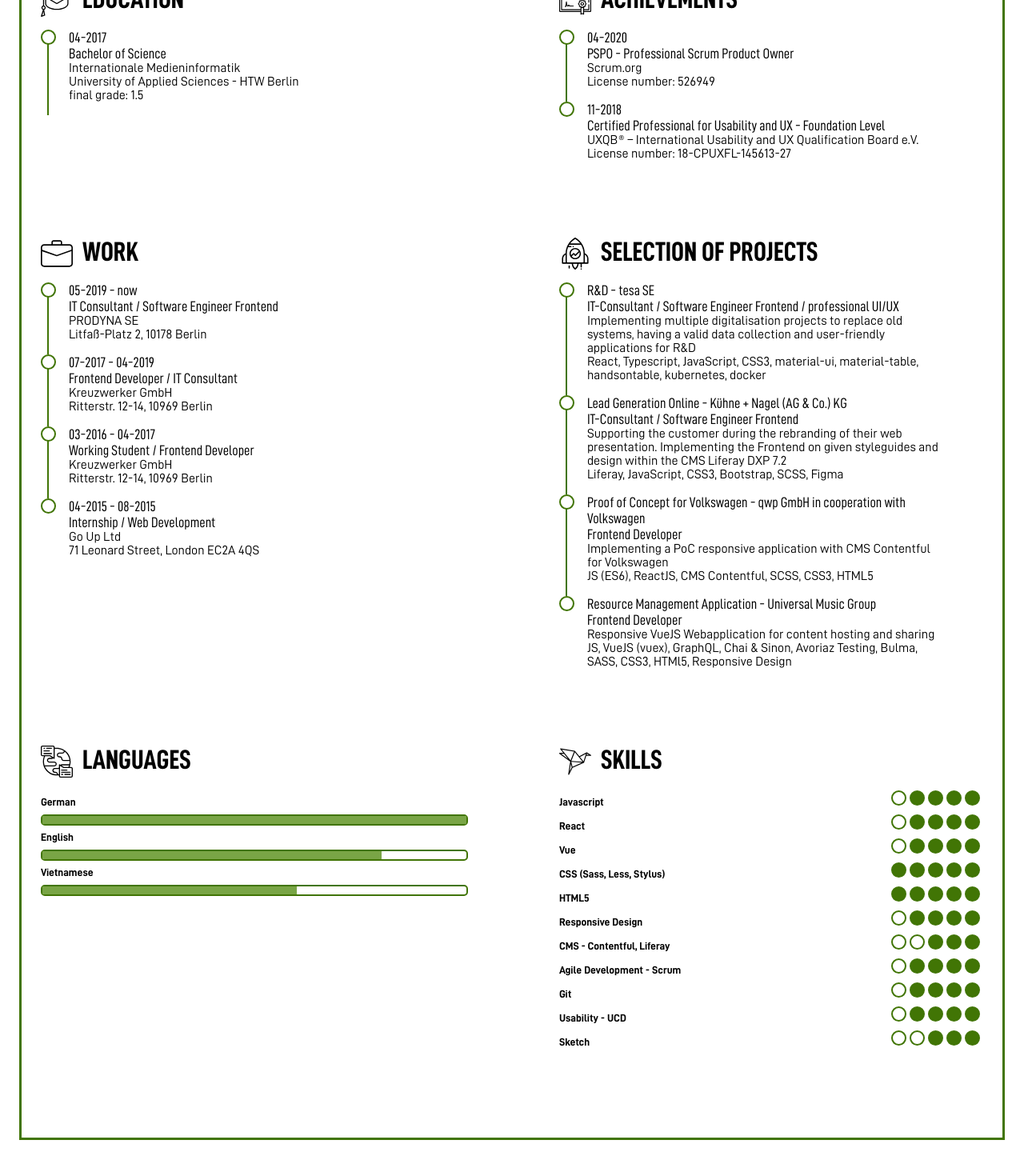
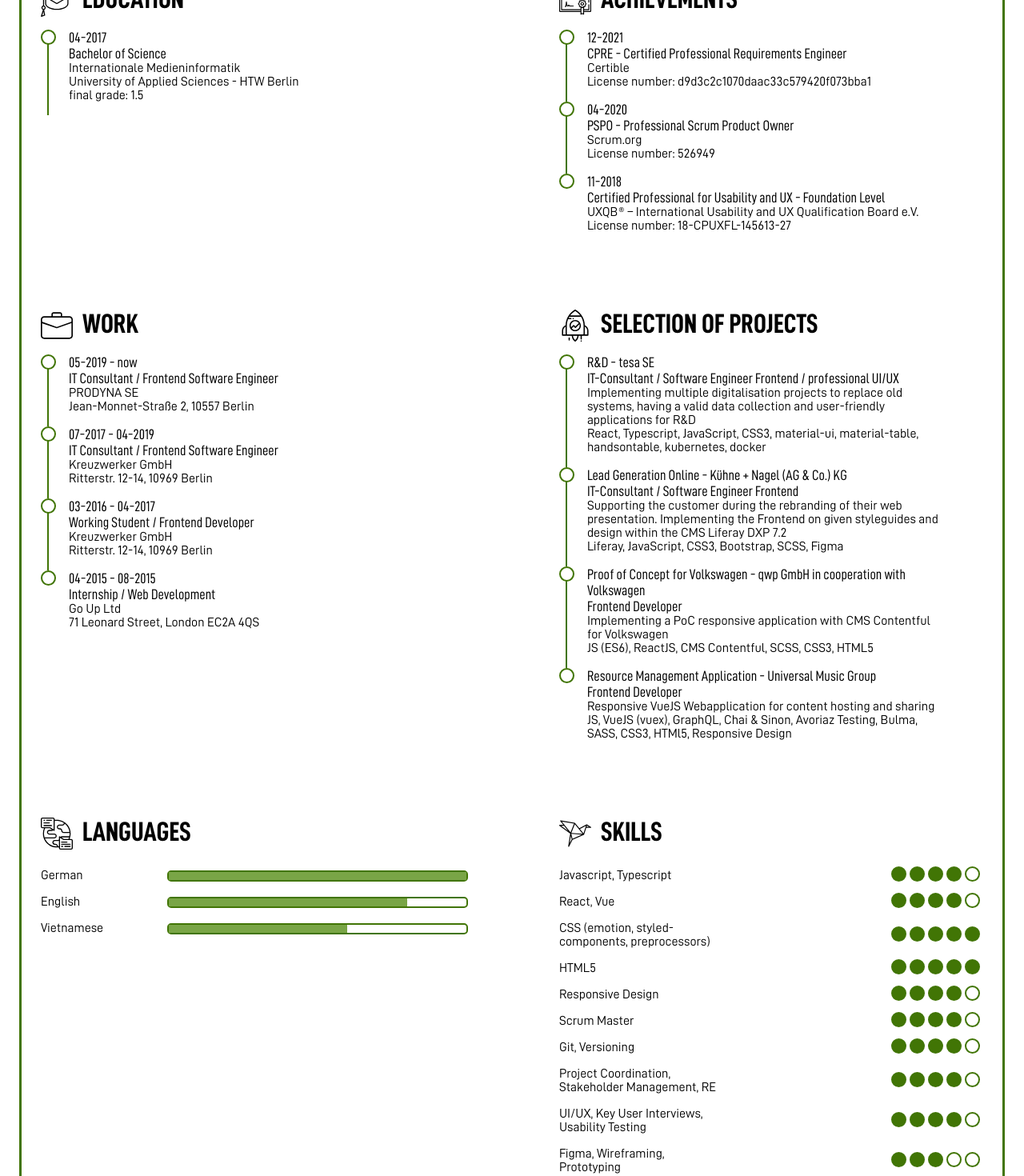
Before and after one commit to readmey/portfolio, a React (Create React App) app: page / in a window 1280 px wide. Shown: the part 220-1690 px from the top of the page at 80% size. Before the commit the page ends 1669 px from the top, so only its background shows below. Built offline with nearby package versions, Linux system fonts and the light colour scheme.

Commit message:
update portfolio data

```diff
--- a/src/components/SkillScale.js
+++ b/src/components/SkillScale.js
@@ -15,7 +15,6 @@ const StyledBubble = styled.div`
   width: 15px;
   border-radius: 25px;
   margin-right: 0.25rem;
-  float: right;
   border: 2px solid ${theme.colors.primary};
   background-color: ${(props) => (props.filled ? theme.colors.primary : "white")};
   @media (max-width: ${theme.breakpoints.xs}) {
@@ -29,11 +28,23 @@ const StyledFiller = styled.div`
   width: calc(20% * ${(props) => props.level});
 `;
 
-const StyledTitle = styled.h5`
+const StyledFlexWrapper = styled.div`
+  display: flex;
+  justify-content: space-between;
+  align-items: center;
+`;
+
+const StyledSkills = styled.div`
+  width: 100%;
+  text-align: right;
+`;
+
+const StyledTitle = styled.h4`
   display: inline-block;
   margin: 0.5rem 0.5rem 0.5rem 0;
   min-width: 150px;
   vertical-align: super;
+  font-weight: 400;
   @media (max-width: ${theme.breakpoints.xs}) {
     width: 100%;
   }
@@ -66,10 +77,12 @@ const SkillScale = (props) => {
         const { language, skill, level } = item;
 
         return (
-          <div className={`skill-${skill || language}`} key={index}>
+          <StyledFlexWrapper className={`skill-${skill || language}`} key={index}>
             <StyledTitle>{skill || language}</StyledTitle>
+            <StyledSkills className={`skill-${skill || language}-${type}`}>
             {type === "bar" ? renderScaleBar(level) : renderScaleBubbles(level)}
-          </div>
+            </StyledSkills>
+          </StyledFlexWrapper>
         );
       })}
     </div>
--- a/src/data/data.json
+++ b/src/data/data.json
@@ -18,6 +18,13 @@
   }],
   "certification": [
     {
+      "year": "12-2021",
+      "title": "CPRE - Certified Professional Requirements Engineer",
+      "organization": "Certible",
+      "licenseId": "d9d3c2c1070daac33c579420f073bba1",
+      "licenseURL": "https://www.certible.com/de/verify/?id=d9d3c2c1070daac33c579420f073bba1"
+    },
+    {
       "year": "04-2020",
       "title": "PSPO - Professional Scrum Product Owner",
       "organization": "Scrum.org",
@@ -37,14 +44,14 @@
       "startDate": "05-2019",
       "endDate": "now",
       "company": "PRODYNA SE",
-      "position": "IT Consultant / Software Engineer Frontend",
-      "address": "Litfaß-Platz 2, 10178 Berlin"
+      "position": "IT Consultant / Frontend Software Engineer",
+      "address": "Jean-Monnet-Straße 2, 10557 Berlin"
     },
     {
       "startDate": "07-2017",
       "endDate": "04-2019",
       "company": "Kreuzwerker GmbH",
-      "position": "Frontend Developer / IT Consultant",
+      "position": "IT Consultant / Frontend Software Engineer",
       "address": "Ritterstr. 12-14, 10969 Berlin"
     },
     {
@@ -81,19 +88,15 @@
   ],
   "skillsMatrix": [
     {
-      "skill": "Javascript",
+      "skill": "Javascript, Typescript",
       "level": 4
     },
     {
-      "skill": "React",
+      "skill": "React, Vue",
       "level": 4
     },
     {
-      "skill": "Vue",
-      "level": 4
-    },
-    {
-      "skill": "CSS (Sass, Less, Stylus)",
+      "skill": "CSS (emotion, styled-components, preprocessors)",
       "level": 5
     },
     {
@@ -105,23 +108,23 @@
       "level": 4
     },
     {
-      "skill": "CMS - Contentful, Liferay",
-      "level": 3
-    },
-    {
-      "skill": "Agile Development - Scrum",
+      "skill": "Scrum Master",
       "level": 4
     },
     {
-      "skill": "Git",
+      "skill": "Git, Versioning",
       "level": 4
     },
     {
-      "skill": "Usability - UCD",
+      "skill": "Project Coordination, Stakeholder Management, RE",
       "level": 4
     },
     {
-      "skill": "Sketch",
+      "skill": "UI/UX, Key User Interviews, Usability Testing",
+      "level": 4
+    },
+    {
+      "skill": "Figma, Wireframing, Prototyping",
       "level": 3
     }
   ]
```
